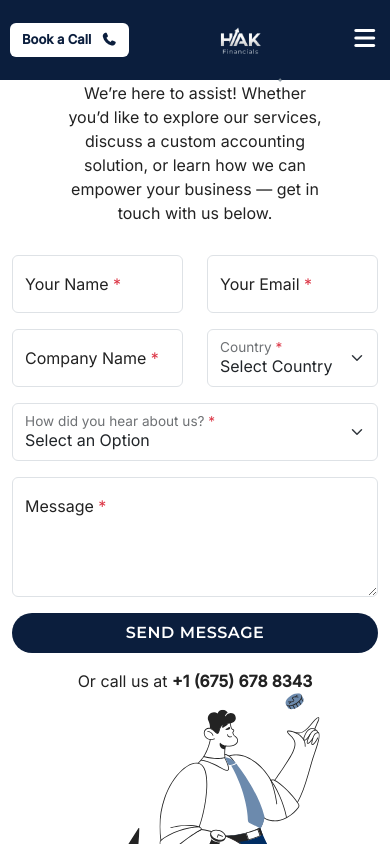
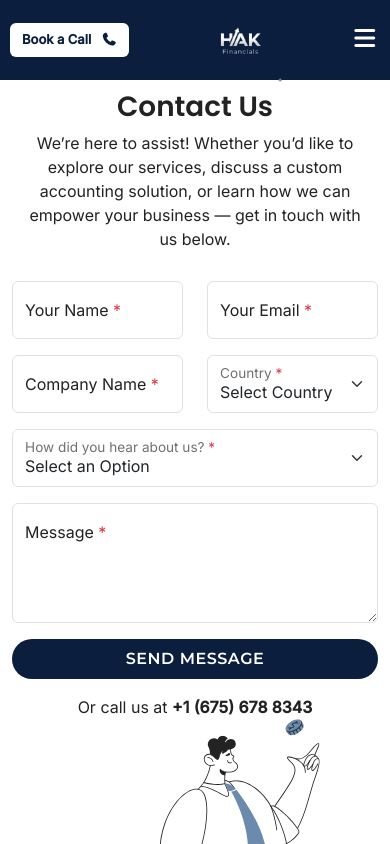
Before and after one commit to sajawalDev/accounting_project, a Next.js app: page /contact in a window 390 px wide. Shown: the top 844 px of the page. Built offline with nearby package versions, Linux system fonts and the light colour scheme.

Commit message:
spacing add

```diff
--- a/app/case-studies/page.jsx
+++ b/app/case-studies/page.jsx
@@ -9,6 +9,7 @@ const CaseStudiesPage = () => {
   return (
     <div className={Styles.mainContainer}>
       <div className="container">
+        <h2 className="text-center my-2">Case Studies</h2>
         <div className="row">
           {caseStudies.map((cs) => (
             <div className="col-lg-4 col-md-6" key={cs.id}>
--- a/src/CSS/Blogs.module.css
+++ b/src/CSS/Blogs.module.css
@@ -4,7 +4,7 @@
     box-sizing: border-box;
 }
 .mainContainer{
-    margin-top: 10px;
+    margin-top: 60px;
 }
 .blogsHeading{
     text-align: center;
@@ -164,7 +164,7 @@
 
 @media (max-width: 576px) {
   .mainContainer{
-    margin-top: 5px;
+    margin-top: 30px;
 }
   .Category {
     gap: 10px;
--- a/src/CSS/CaseStudies.module.css
+++ b/src/CSS/CaseStudies.module.css
@@ -62,3 +62,8 @@
         padding: 0 5px;
     }
 }
+@media(max-width:600px){
+    .mainContainer{
+        margin-top: 90px;
+    }
+}
--- a/src/CSS/Contact.module.css
+++ b/src/CSS/Contact.module.css
@@ -4,7 +4,7 @@
     box-sizing: border-box;
 }
 .mainContainer{
-    margin-top: 40px;
+    margin-top: 110px;
     margin-bottom: 40px;
 }
 .contactHeading{
@@ -45,3 +45,14 @@
   from { opacity: 0; transform: translate(-50%, -20px); }
   to { opacity: 1; transform: translate(-50%, 0); }
 }
+@media(max-width:600px){
+  .mainContainer{
+    margin-top: 90px;
+  }
+  .contactHeading{
+    width: 95%;
+    margin: 0 auto;
+    margin-bottom: 30px;
+    text-align: center;
+}
+}
--- a/src/CSS/TestimonialPage.module.css
+++ b/src/CSS/TestimonialPage.module.css
@@ -4,7 +4,7 @@
     box-sizing: border-box;
 }
 .testimonialPage {
-  margin-top: 0px;
+  margin-top: 60px;
 }
 .Headingz{
     text-align: center;
@@ -50,6 +50,6 @@
 }
 @media(max-width:600px){
   .testimonialPage {
-  margin-top: 0px;
+  margin-top: 30px;
 }
 }
```
Also changed, not shown: app/layout.jsx (+2 -10 lines), public/logo5.png (added), 1 other file (tests, documents, lock files or other folders).
